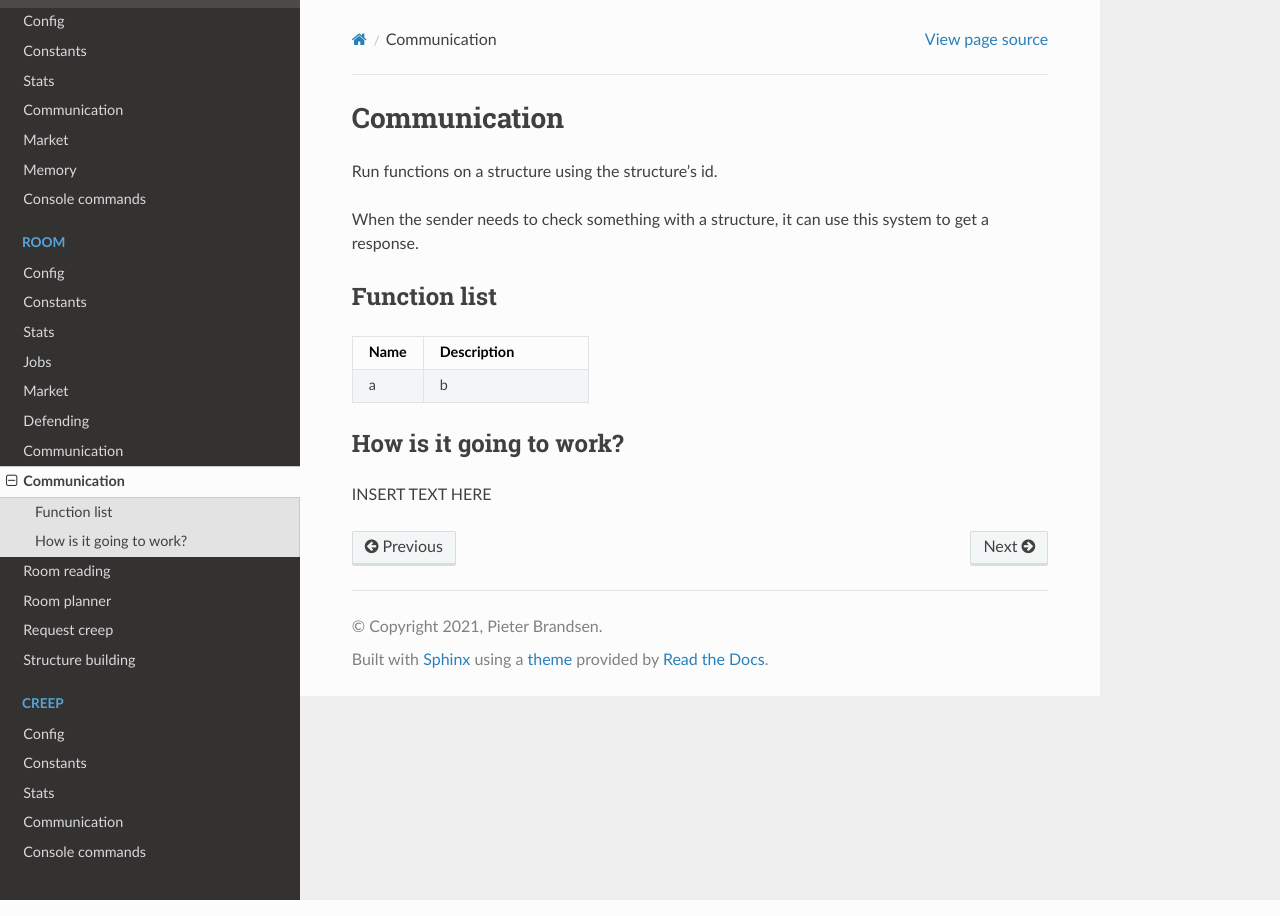
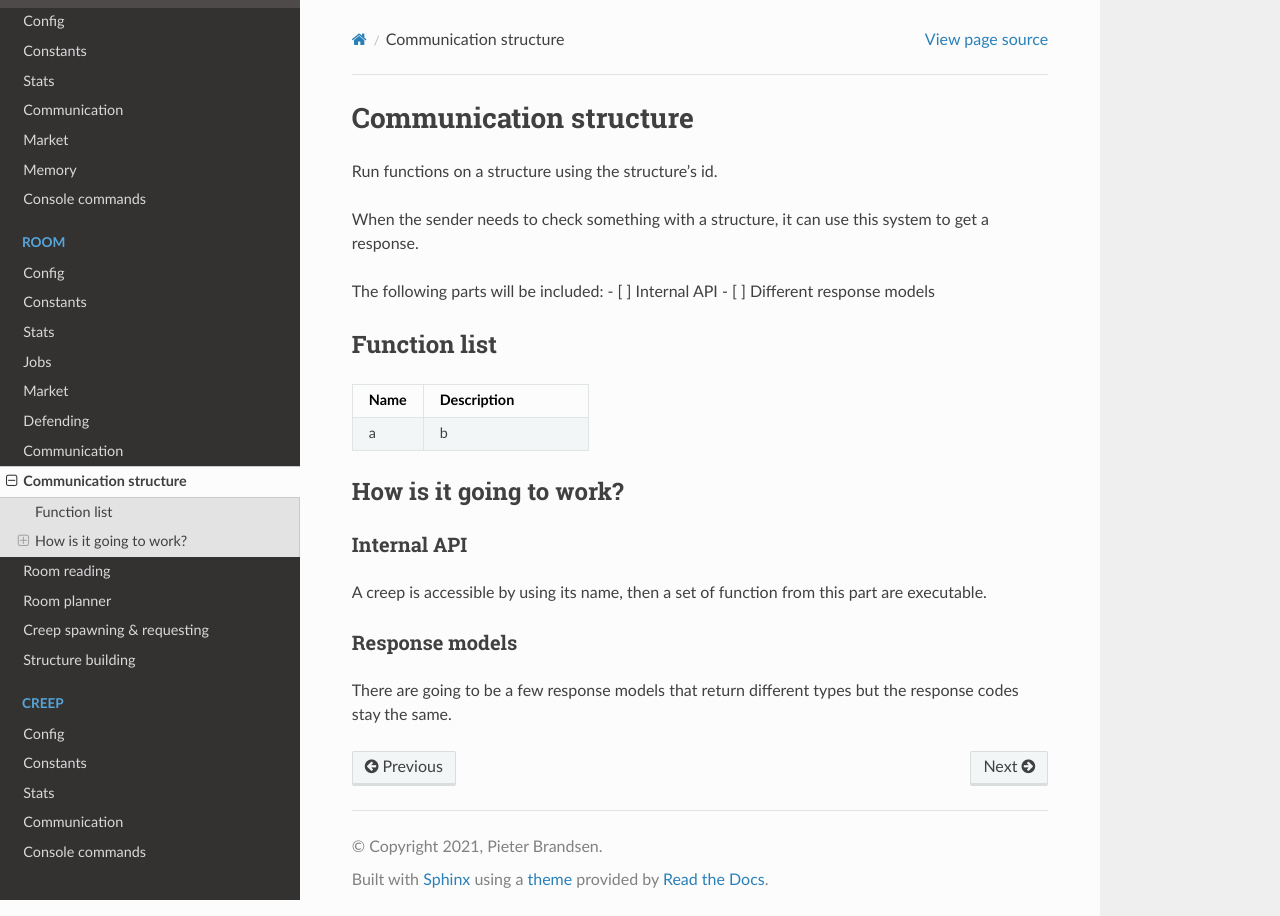
Before and after one commit to pieterbrandsen/Pansiep, a Sphinx documentation site: the page built from docs/source/room/communicationStructure.rst, in a window 1280 px wide. Built offline with Sphinx 7.4.7 and the Read the Docs theme 2.0.0, drawn with Linux system fonts in a browser that asks for light colours.

Commit message:
Added more text

```diff
--- a/docs/source/index.rst
+++ b/docs/source/index.rst
@@ -51,7 +51,7 @@ All parts sorted by category
    room/communicationStructure
    room/roomReading
    room/roomPlanner
-   room/requestCreep
+   room/creepSpawning
    room/structureBuilding
 
 .. toctree::
--- a/docs/source/room/communicationStructure.rst
+++ b/docs/source/room/communicationStructure.rst
@@ -1,10 +1,13 @@
-Communication
+Communication structure
 ================
 
 Run functions on a structure using the structure's id.
 
 When the sender needs to check something with a structure, it can use this system to get a response.
 
+The following parts will be included:
+- [ ] Internal API
+- [ ] Different response models
 
 ********************
 Function list
@@ -20,4 +23,12 @@ Function list
 How is it going to work?
 ************************
 
-INSERT TEXT HERE
+Internal API
+--------------
+
+A creep is accessible by using its name, then a set of function from this part are executable.
+
+Response models
+--------------
+
+There are going to be a few response models that return different types but the response codes stay the same.
```
Also changed, not shown: docs/source/creep/communication.rst (+12 -1 lines), docs/source/global/communication.rst (+18 -0 lines), docs/source/room/communication.rst (+12 -1 lines), docs/source/room/creepSpawning.rst (added, +56 -0 lines), docs/source/room/requestCreep.rst (deleted, +0 -14 lines).
